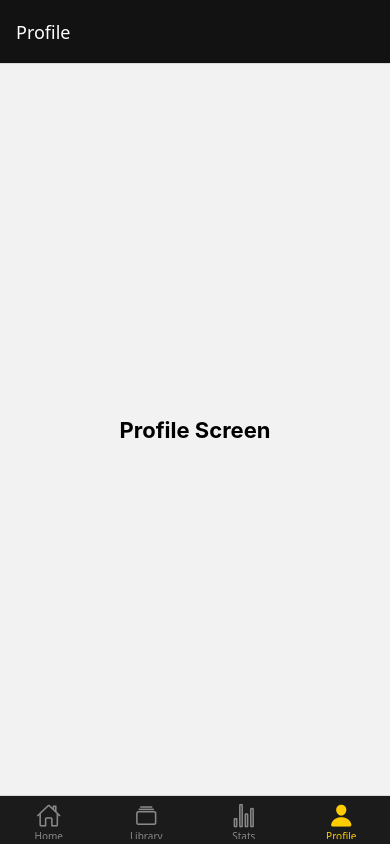
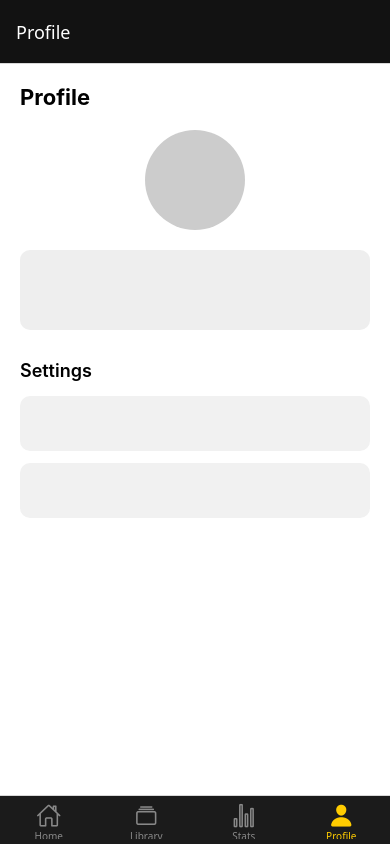
Before and after one commit to TUDublinBlanchBusinessIT/project-Alfredopong-2, a React Native app: screen /Profile in a window 390 px wide. Built offline with nearby package versions, Linux system fonts and the light colour scheme.

Commit message:
Added basic structure to Home, Library, Stats & Profile Screens

```diff
--- a/Screens/HomeScreen.js
+++ b/Screens/HomeScreen.js
@@ -3,12 +3,36 @@ import { View, Text, StyleSheet } from 'react-native';
 export default function HomeScreen() {
   return (
     <View style={styles.container}>
-      <Text style={styles.text}>Home Screen</Text>
+      <Text style={styles.title}>Home Screen</Text>
+
+      <View style={styles.section}>
+        <Text style={styles.sectionTitle}>Quick Actions</Text>
+        <View style={styles.card} />
+        <View style={styles.card} />
+      </View>
+
+      <View style={styles.section}>
+        <Text style={styles.sectionTitle}>Recommended Games</Text>
+        <View style={styles.cardLarge} />
+      </View>
     </View>
   );
 }
 
 const styles = StyleSheet.create({
-  container: { flex: 1, alignItems: 'center', justifyContent: 'center' },
-  text: { fontSize: 22, fontWeight: 'bold' }
+  container: { flex: 1, padding: 20, backgroundColor: '#fff' },
+  title: { fontSize: 22, fontWeight: 'bold', marginBottom: 20 },
+  section: { marginBottom: 25 },
+  sectionTitle: { fontSize: 16, fontWeight: '600', marginBottom: 10 },
+  card: {
+    height: 60,
+    backgroundColor: '#eee',
+    borderRadius: 10,
+    marginBottom: 10,
+  },
+  cardLarge: {
+    height: 120,
+    backgroundColor: '#ddd',
+    borderRadius: 10,
+  },
 });
--- a/Screens/LibraryScreen.js
+++ b/Screens/LibraryScreen.js
@@ -3,12 +3,33 @@ import { View, Text, StyleSheet } from 'react-native';
 export default function LibraryScreen() {
   return (
     <View style={styles.container}>
-      <Text style={styles.text}>Library Screen</Text>
+      <Text style={styles.title}>Game Library</Text>
+
+      <View style={styles.searchBar} />
+
+      <View style={styles.section}>
+        <View style={styles.gameCard} />
+        <View style={styles.gameCard} />
+        <View style={styles.gameCard} />
+      </View>
     </View>
   );
 }
 
 const styles = StyleSheet.create({
-  container: { flex: 1, alignItems: 'center', justifyContent: 'center' },
-  text: { fontSize: 22, fontWeight: 'bold' }
+  container: { flex: 1, padding: 20, backgroundColor: '#fff' },
+  title: { fontSize: 22, fontWeight: 'bold', marginBottom: 20 },
+  searchBar: {
+    height: 45,
+    backgroundColor: '#f1f1f1',
+    borderRadius: 12,
+    marginBottom: 20,
+  },
+  section: {},
+  gameCard: {
+    height: 70,
+    backgroundColor: '#eee',
+    borderRadius: 10,
+    marginBottom: 12,
+  },
 });
--- a/Screens/ProfileScreen.js
+++ b/Screens/ProfileScreen.js
@@ -3,12 +3,40 @@ import { View, Text, StyleSheet } from 'react-native';
 export default function ProfileScreen() {
   return (
     <View style={styles.container}>
-      <Text style={styles.text}>Profile Screen</Text>
+      <Text style={styles.title}>Profile</Text>
+
+      <View style={styles.avatar} />
+      <View style={styles.infoBox} />
+
+      <Text style={styles.subtitle}>Settings</Text>
+      <View style={styles.settingItem} />
+      <View style={styles.settingItem} />
     </View>
   );
 }
 
 const styles = StyleSheet.create({
-  container: { flex: 1, alignItems: 'center', justifyContent: 'center' },
-  text: { fontSize: 22, fontWeight: 'bold' }
+  container: { flex: 1, padding: 20, backgroundColor: '#fff' },
+  title: { fontSize: 22, fontWeight: 'bold', marginBottom: 20 },
+  avatar: {
+    width: 100,
+    height: 100,
+    borderRadius: 60,
+    backgroundColor: '#ccc',
+    alignSelf: 'center',
+    marginBottom: 20,
+  },
+  infoBox: {
+    height: 80,
+    backgroundColor: '#eee',
+    borderRadius: 10,
+    marginBottom: 30,
+  },
+  subtitle: { fontSize: 18, fontWeight: '600', marginBottom: 15 },
+  settingItem: {
+    height: 55,
+    backgroundColor: '#f1f1f1',
+    borderRadius: 10,
+    marginBottom: 12,
+  },
 });
--- a/Screens/StatsScreen.js
+++ b/Screens/StatsScreen.js
@@ -3,12 +3,28 @@ import { View, Text, StyleSheet } from 'react-native';
 export default function StatsScreen() {
   return (
     <View style={styles.container}>
-      <Text style={styles.text}>Stats Screen</Text>
+      <Text style={styles.title}>Your Stats</Text>
+
+      <View style={styles.chart} />
+      <View style={styles.chartSmall} />
+      <View style={styles.chartSmall} />
     </View>
   );
 }
 
 const styles = StyleSheet.create({
-  container: { flex: 1, alignItems: 'center', justifyContent: 'center' },
-  text: { fontSize: 22, fontWeight: 'bold' }
+  container: { flex: 1, padding: 20, backgroundColor: '#fff' },
+  title: { fontSize: 22, fontWeight: 'bold', marginBottom: 20 },
+  chart: {
+    height: 200,
+    backgroundColor: '#ddd',
+    borderRadius: 12,
+    marginBottom: 20,
+  },
+  chartSmall: {
+    height: 120,
+    backgroundColor: '#e5e5e5',
+    borderRadius: 12,
+    marginBottom: 15,
+  },
 });
```
